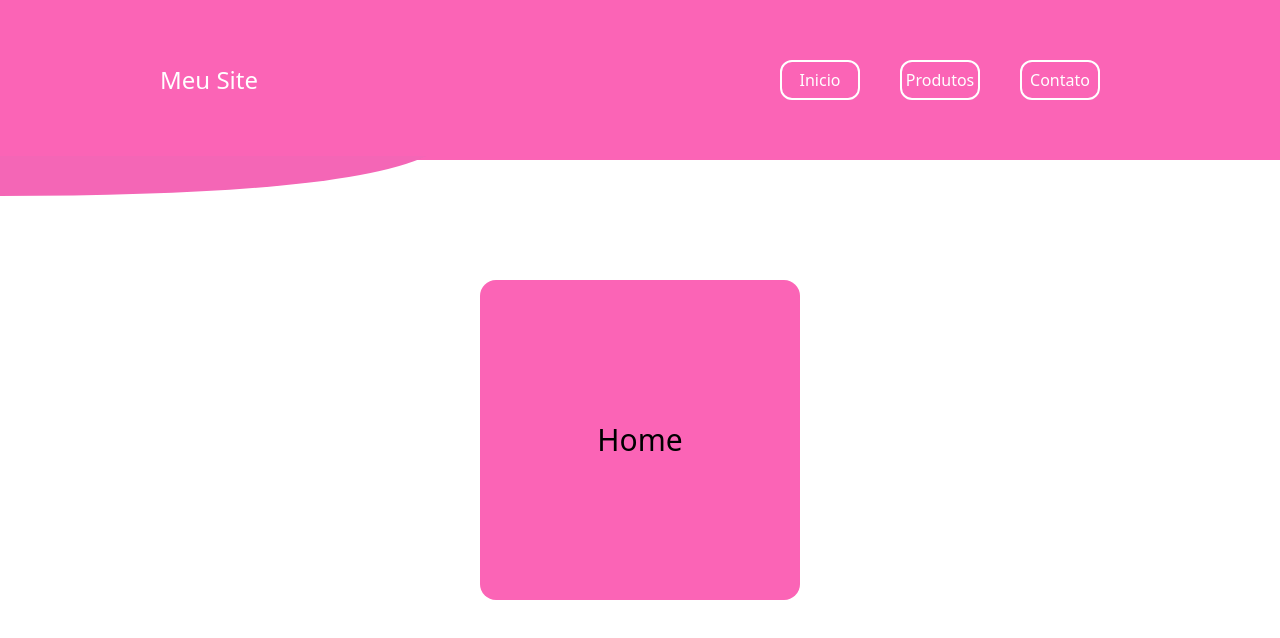
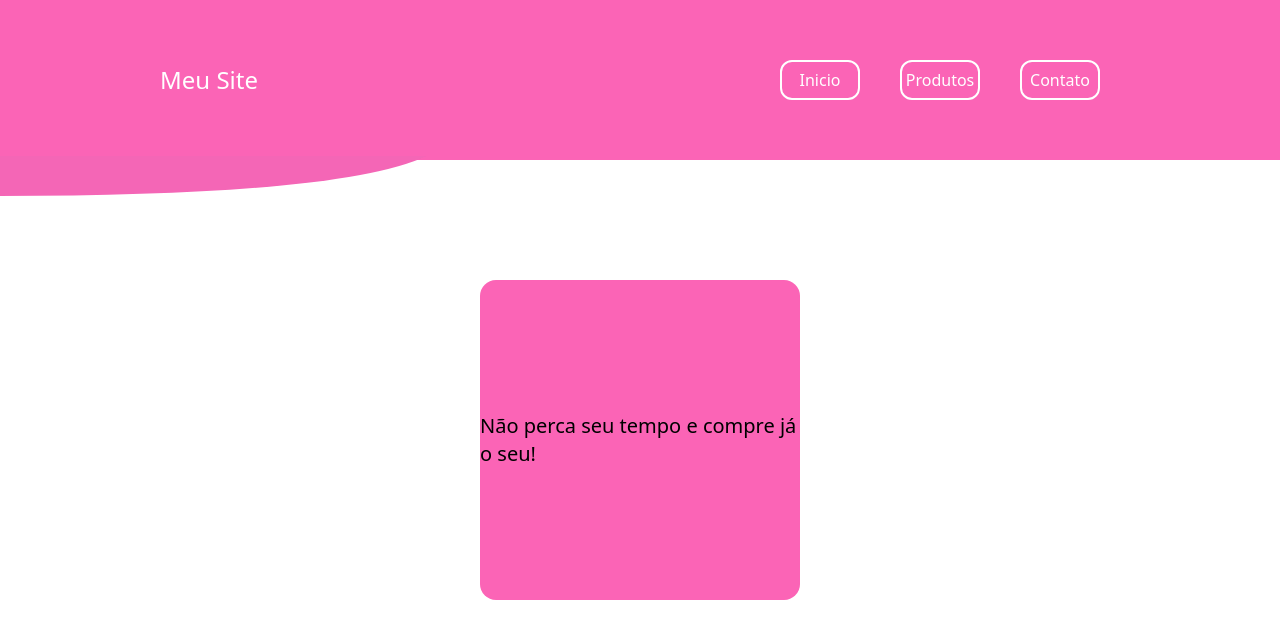
Before and after one commit to Carlos-Eduardo-Rabelo/loja_virtual, a Next.js app in the folder my-app/: page / in a window 1280 px wide. Shown: the top 638 px of the page. Built offline with nearby package versions, Linux system fonts and the light colour scheme.

Commit message:
Primeira frase

```diff
--- a/my-app/src/app/page.tsx
+++ b/my-app/src/app/page.tsx
@@ -2,8 +2,9 @@ export default function Home() {
   return (
     <div className="w-[100%] h-[70vh] flex flex-auto justify-center font-sans">
       <div className=" flex m-auto bg-pink-400 w-80 h-80 rounded-2xl justify-center content-center">
-        <h1 className="text-3xl text-black m-auto">
-          Home
+
+        <h1 className="text-xl text-black m-auto">
+          Não perca seu tempo e compre já o seu!
         </h1>
       </div>
 
```
